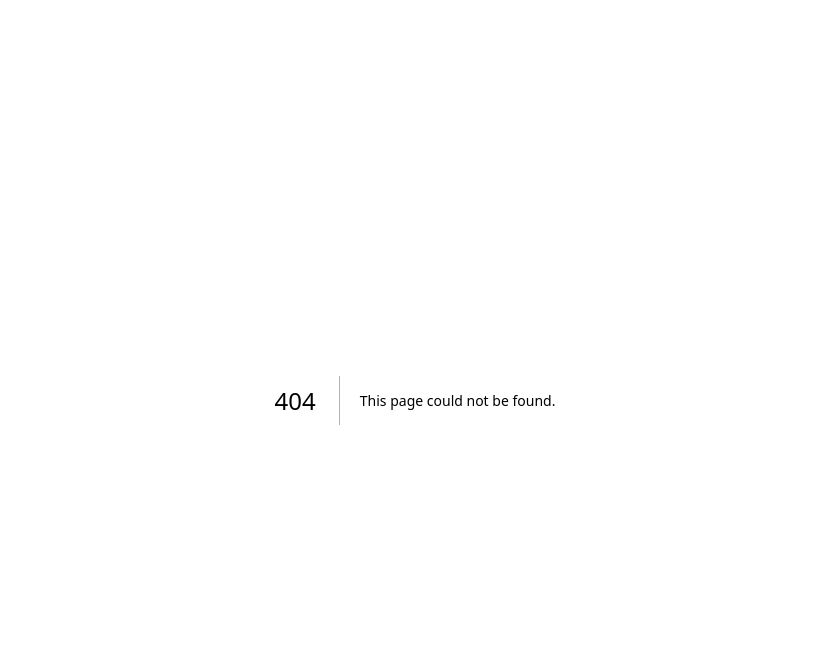
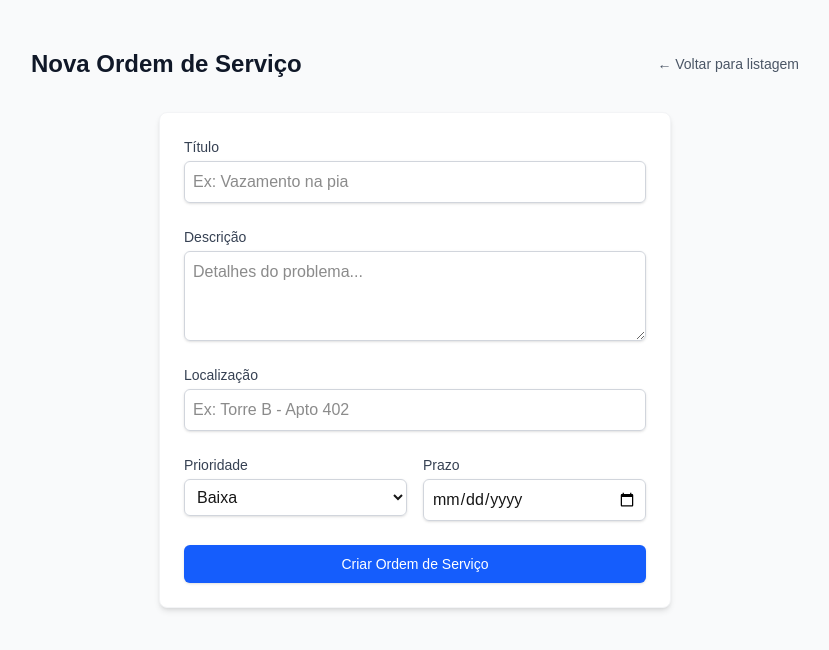
Before and after one commit to kauannkelvinn/pipelore-challenge, a Next.js app: page /new in a window 1280 px wide. Before the commit this address had no page. Shown: the top 650 px of the page, without its empty margins (225-1054 px from the left). Built offline with nearby package versions, Linux system fonts and the light colour scheme.

Commit message:
feat: add repair order form UI connected to server action

```diff
--- /dev/null
+++ b/src/app/new/page.tsx
@@ -0,0 +1,22 @@
+import { RepairForm } from "@/components/repair-form";
+import Link from "next/link";
+
+export default function NewRepairOrderPage() {
+  return (
+    <main className="min-h-screen bg-gray-50 py-12 px-4 sm:px-6 lg:px-8">
+      <div className="max-w-3xl mx-auto">
+        <div className="mb-8 flex items-center justify-between">
+          <h1 className="text-2xl font-bold text-gray-900">Nova Ordem de Serviço</h1>
+          <Link
+            href="/"
+            className="text-sm text-gray-600 hover:text-gray-900 font-medium"
+          >
+            ← Voltar para listagem
+          </Link>
+        </div>
+
+        <RepairForm />
+      </div>
+    </main>
+  );
+}
--- /dev/null
+++ b/src/components/repair-form.tsx
@@ -0,0 +1,91 @@
+"use client";
+
+import { useActionState } from "react";
+import { createRepairOrder } from "@/app/actions";
+
+export function RepairForm() {
+  const [state, action, isPending] = useActionState(createRepairOrder, null);
+
+  return (
+    <form action={action} className="space-y-6 max-w-lg mx-auto p-6 bg-white rounded-lg shadow-md border border-gray-100">
+
+      <div>
+        <label htmlFor="title" className="block text-sm font-medium text-gray-700">Título</label>
+        <input
+          id="title"
+          name="title"
+          type="text"
+          className="mt-1 block w-full rounded-md border border-gray-300 p-2 shadow-sm focus:border-blue-500 focus:ring-blue-500"
+          placeholder="Ex: Vazamento na pia"
+        />
+        {state?.errors?.title && <p className="text-red-500 text-sm mt-1">{state.errors.title}</p>}
+      </div>
+
+      <div>
+        <label htmlFor="description" className="block text-sm font-medium text-gray-700">Descrição</label>
+        <textarea
+          id="description"
+          name="description"
+          rows={3}
+          className="mt-1 block w-full rounded-md border border-gray-300 p-2 shadow-sm focus:border-blue-500 focus:ring-blue-500"
+          placeholder="Detalhes do problema..."
+        />
+        {state?.errors?.description && <p className="text-red-500 text-sm mt-1">{state.errors.description}</p>}
+      </div>
+
+      <div>
+        <label htmlFor="location" className="block text-sm font-medium text-gray-700">Localização</label>
+        <input
+          id="location"
+          name="location"
+          type="text"
+          className="mt-1 block w-full rounded-md border border-gray-300 p-2 shadow-sm focus:border-blue-500 focus:ring-blue-500"
+          placeholder="Ex: Torre B - Apto 402"
+        />
+        {state?.errors?.location && <p className="text-red-500 text-sm mt-1">{state.errors.location}</p>}
+      </div>
+
+      <div className="grid grid-cols-2 gap-4">
+        <div>
+          <label htmlFor="priority" className="block text-sm font-medium text-gray-700">Prioridade</label>
+          <select
+            id="priority"
+            name="priority"
+            className="mt-1 block w-full rounded-md border border-gray-300 p-2 shadow-sm focus:border-blue-500 focus:ring-blue-500"
+            defaultValue="LOW"
+          >
+            <option value="LOW">Baixa</option>
+            <option value="MEDIUM">Média</option>
+            <option value="HIGH">Alta</option>
+            <option value="URGENT">Urgente</option>
+          </select>
+        </div>
+
+        <div>
+          <label htmlFor="dueDate" className="block text-sm font-medium text-gray-700">Prazo</label>
+          <input
+            id="dueDate"
+            name="dueDate"
+            type="date"
+            className="mt-1 block w-full rounded-md border border-gray-300 p-2 shadow-sm focus:border-blue-500 focus:ring-blue-500"
+          />
+          {state?.errors?.dueDate && <p className="text-red-500 text-sm mt-1">{state.errors.dueDate}</p>}
+        </div>
+      </div>
+
+      {state?.message && (
+        <div className="p-3 rounded bg-red-50 text-red-600 text-sm">
+          {state.message}
+        </div>
+      )}
+
+      <button
+        type="submit"
+        disabled={isPending}
+        className="w-full flex justify-center py-2 px-4 border border-transparent rounded-md shadow-sm text-sm font-medium text-white bg-blue-600 hover:bg-blue-700 focus:outline-none focus:ring-2 focus:ring-offset-2 focus:ring-blue-500 disabled:opacity-50 disabled:cursor-not-allowed transition-colors"
+      >
+        {isPending ? 'Salvando...' : 'Criar Ordem de Serviço'}
+      </button>
+    </form>
+  );
+}
```
